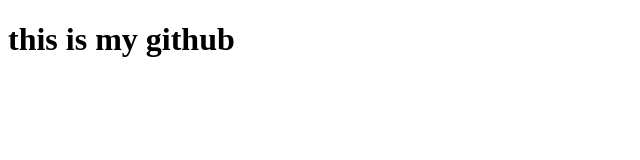
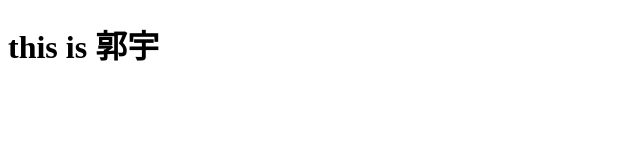
Before and after one commit to GuoYi-XiDian/GuoYi-XiDian.github.io, a plain HTML site: page index.html in a window 1280 px wide. Shown: the whole page, without its empty margins (0-640 px from the left). Drawn offline with Linux system fonts and the light colour scheme.

Commit message:
Update index.html

```diff
--- a/index.html
+++ b/index.html
@@ -1,6 +1,6 @@
 <!DOCTYPE html>
 <html>
 <body>
-<h1>this is my github</h1>
+<h1>this is 郭宇</h1>
 </body>
 </html>
```
